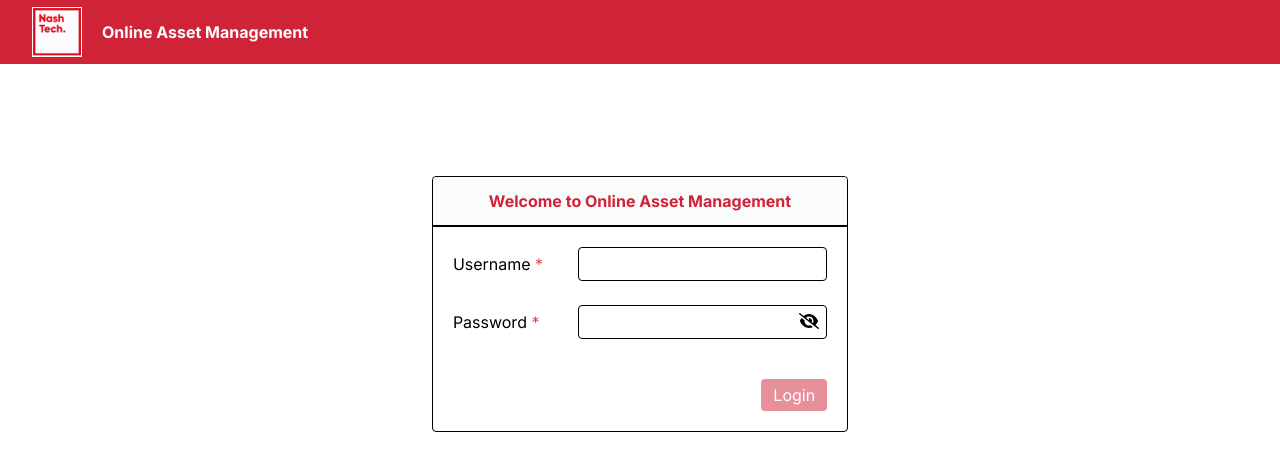
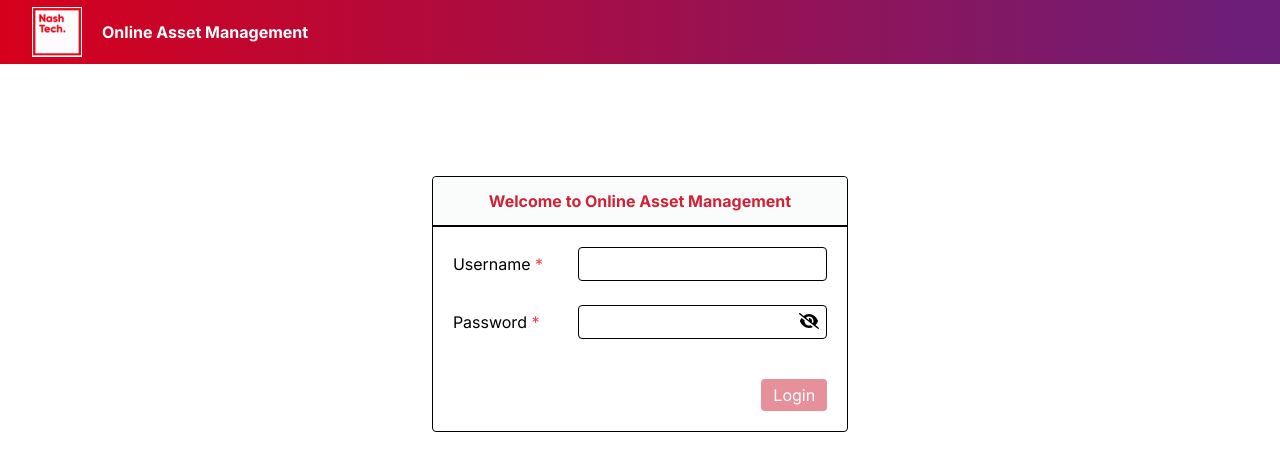
Before and after one commit to mid9tech/asset-management-fe, a Next.js app: page /login in a window 1280 px wide. Shown: the top 470 px of the page. Built offline with nearby package versions, Linux system fonts and the light colour scheme.

Commit message:
Merged PR 287: [FIX] scrollbar and login button color

```diff
--- a/src/app/(router)/login/page.tsx
+++ b/src/app/(router)/login/page.tsx
@@ -47,7 +47,7 @@ export default function Index() {
 
   return (
     <div>
-      <Disclosure as="nav" className="bg-nashtech text-white">
+      <Disclosure as="nav" className="bg-bluegray bg-gradient-to-r from-[#d6001c] to-[#6a1f7a] text-white">
         <div className="mx-auto max-w-7xl px-2 sm:px-6 lg:px-8">
           <div className="relative flex h-16 items-center flext-start font-bold gap-5">
             <Image src="/Logo_lk.png" alt="Logo" width={50} height={50} />
@@ -118,7 +118,7 @@ export default function Index() {
 
               <div className="flex flex-row-reverse mt-2">
                 <button
-                  className={`bg-nashtech text-white py-1 px-3 rounded ${
+                  className={`bg-nashtech !text-white hover:bg-gradient-to-r hover:from-[#d6001c] hover:to-[#6a1f7a] hover:text-white py-1 px-3 rounded ${
                     !username || !password
                       ? "opacity-50 cursor-not-allowed"
                       : "hover:opacity-75"
--- a/src/styles/globals.css
+++ b/src/styles/globals.css
@@ -152,12 +152,12 @@ input {
 
 /* Handle */
 ::-webkit-scrollbar-thumb {
-  background: #cf2338;
+  background: linear-gradient(270deg,#d6001c 13.02%,#6a1f7a 98.28%) !important;
 }
 
 /* Handle on hover */
 ::-webkit-scrollbar-thumb:hover {
-  background: #cf2338;
+  background: linear-gradient(270deg,#d6001c 13.02%,#6a1f7a 98.28%) !important;
 }
 
 /* button:hover {
```
